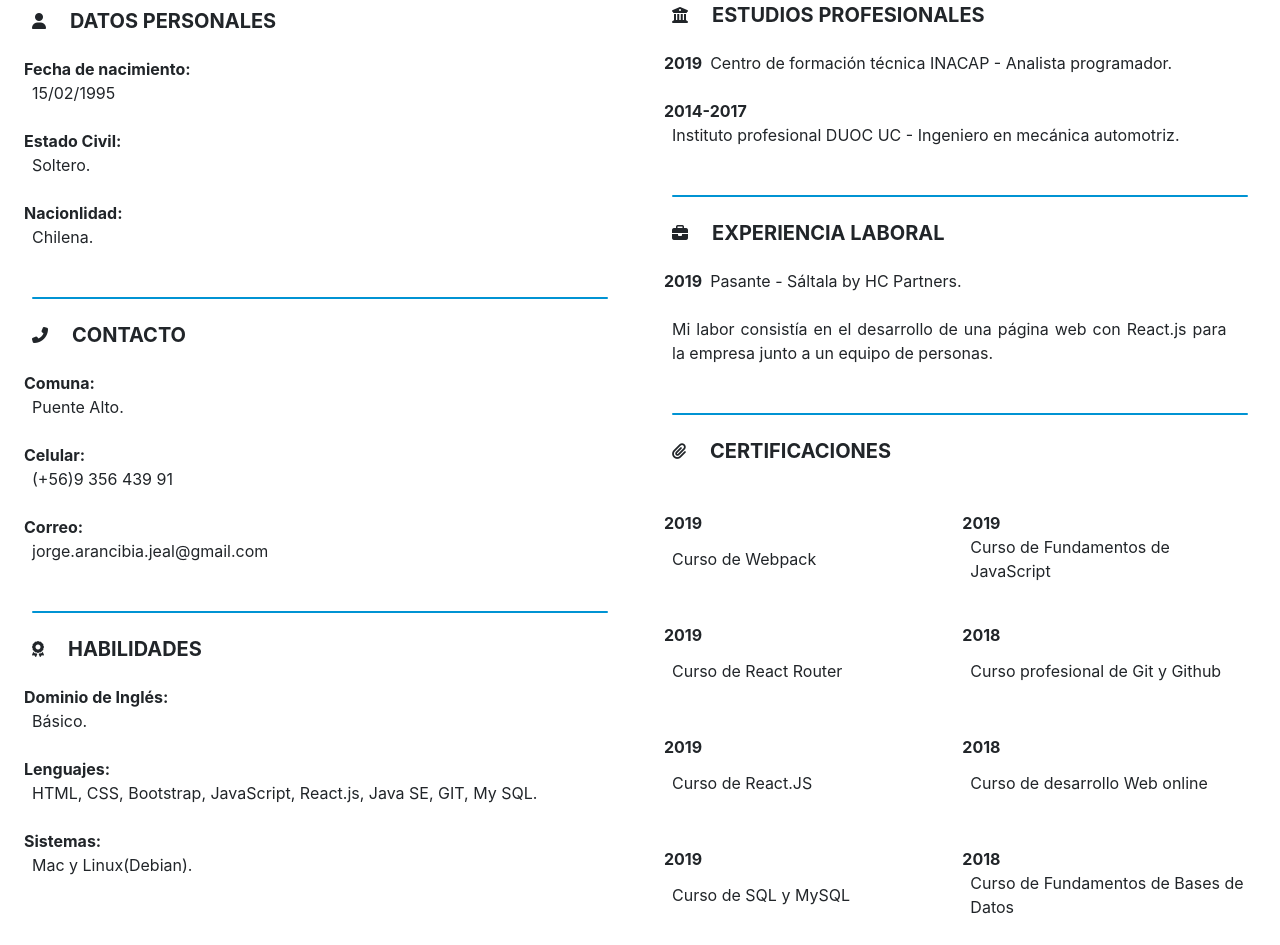
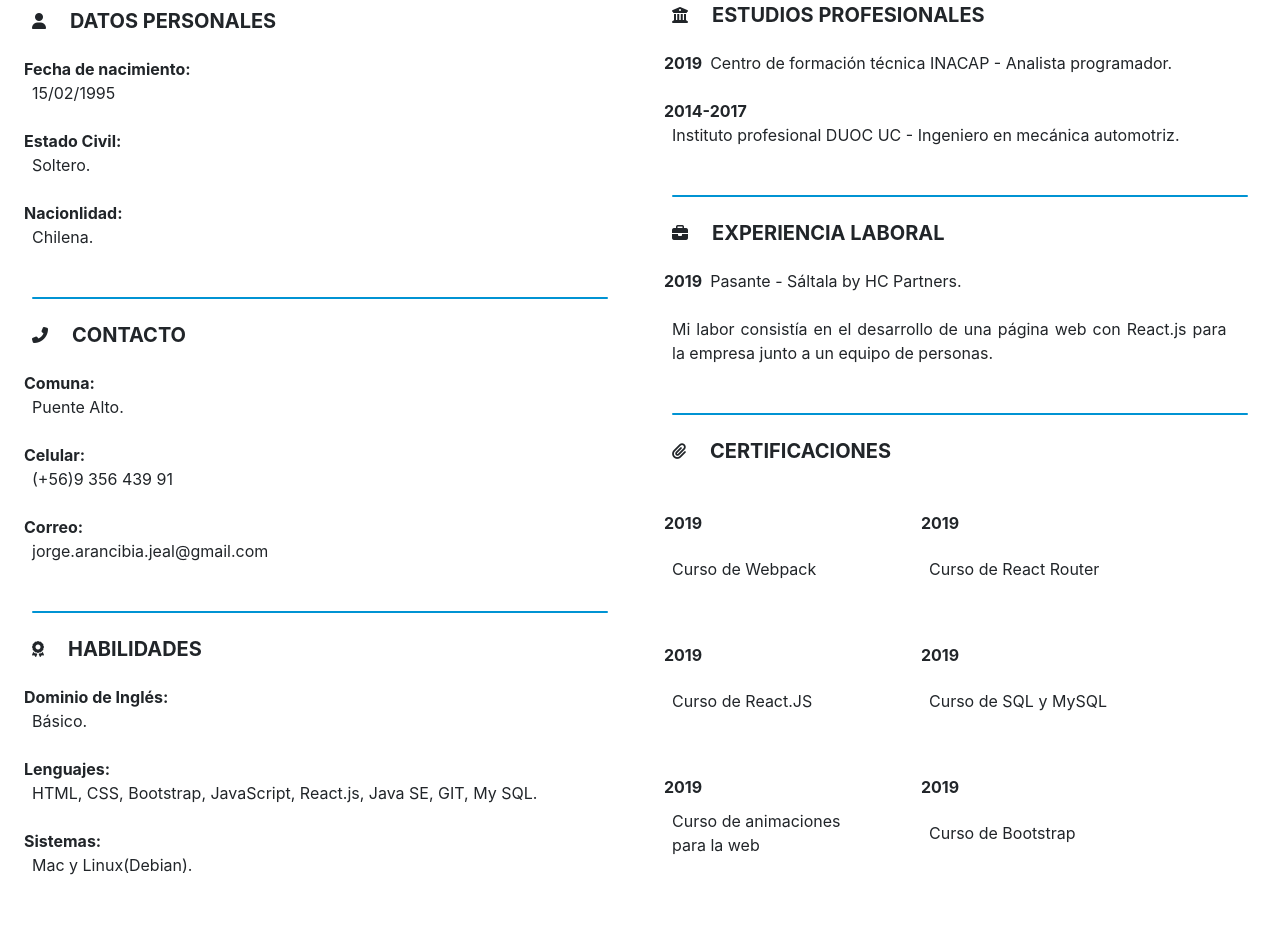
Before and after one commit to JorgeArancibia1/CV, a React app: page / in a window 1280 px wide. Shown: the part 279-1224 px from the top of the page. After the commit the page ends 1180 px from the top, so only its background shows below. Built offline with nearby package versions, Linux system fonts and the light colour scheme.

Commit message:
optimization

```diff
--- a/src/components/Certifications.js
+++ b/src/components/Certifications.js
@@ -5,7 +5,6 @@ const Certifications = props => {
   return (
     <div className="d-flex flex-sm-nowrap flex-md-nowrap flex-lg-nowrap certificationBox">
       <CertificationsModel {...props.data.info[6]}/>
-      <CertificationsModel {...props.data.info[7]} space />
     </div>
   )
 }
--- a/src/data.json
+++ b/src/data.json
@@ -150,17 +150,6 @@
         {
           "item":"2019",
           "content":"Curso de Fundamentos de JavaScript"
-        }
-      ]
-    },
-    {
-      "id": 8,
-      "icon": "",
-      "title": "",
-      "items": [
-        {
-          "item":"2019",
-          "content":"Curso de Fundamentos de JavaScript"
         },
         {
           "item": "2018",
--- a/src/index.css
+++ b/src/index.css
@@ -46,7 +46,10 @@ article {
 }
 
 .box{
-  height: 80px;
+  height: 100px;
+  width: 40%;
+  /* min-width: 49%;
+  max-width: 300px; */
 }
 
 .min{
@@ -58,7 +61,7 @@ article {
 }
 
 .articleBox{
-  max-height: 450px;
+  max-height: 400px;
   overflow: scroll;
 }
 
```
